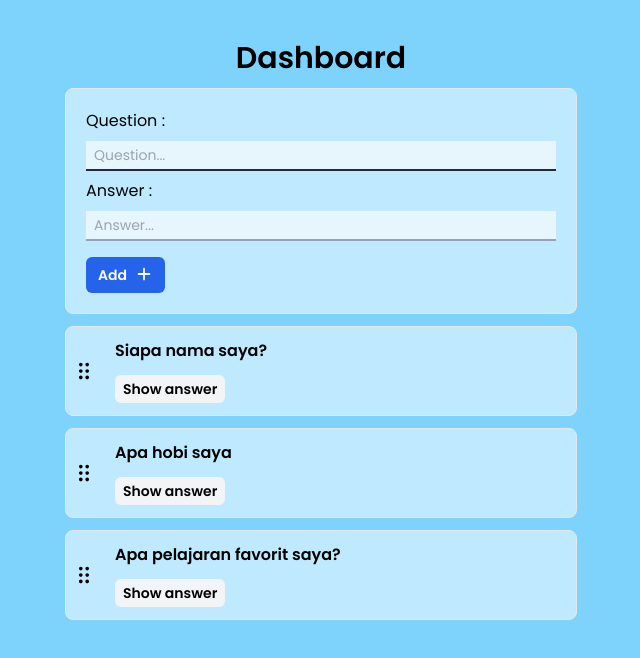
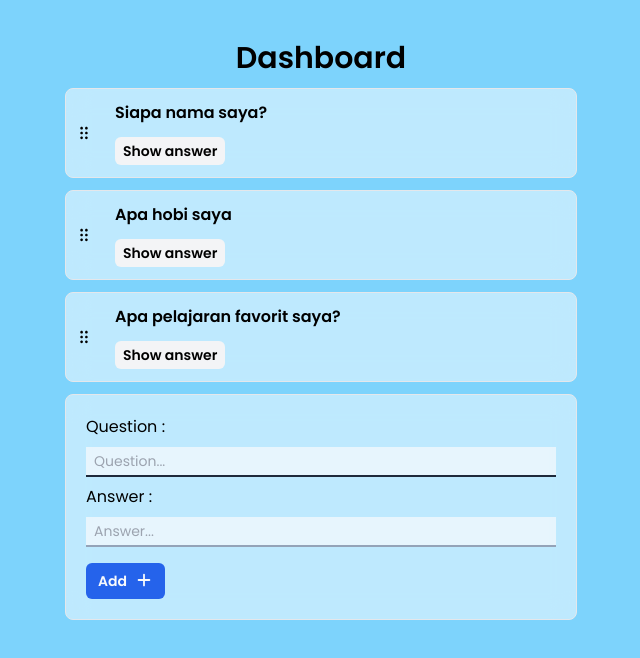
Before and after one commit to farisyahz/faqbocs-tamplate, a Next.js app: page /dashboard in a window 1280 px wide. Both pictures are taken after a click on the button "Add Question". Shown: the top 658 px of the page, without its empty margins (319-959 px from the left). Built offline with nearby package versions, Linux system fonts and the light colour scheme; a web font is replaced by a local one.

Commit message:
keep in shape

```diff
--- a/src/components/SortableItem.tsx
+++ b/src/components/SortableItem.tsx
@@ -14,7 +14,7 @@ export default function SortableItem({id, q, a}:{id:number, q:string, a:string})
   } = useSortable({id:id, data:{qna:{id:id, q:q, a:a}}})
 
   const style = {
-    transform : CSS.Transform.toString(transform),
+    transform : CSS.Translate.toString(transform),
     transition
   }
 
@@ -23,8 +23,8 @@ export default function SortableItem({id, q, a}:{id:number, q:string, a:string})
   return(
     <div ref={setNodeRef} style={style} className="touch-none" {...attributes} {...listeners}>
       <div className="font-poppins w-full bg-white/50 backdrop-blur-md border-[1px] border-gray-200 rounded-lg flex mt-3">
-        <span className="w-10 flex">
-         <RxDragHandleDots2 className="text-2xl m-auto"/>
+        <span className="w-10 flex cursor-grab active:cursor-grabbing">
+         <RxDragHandleDots2 className="text-lg m-auto"/>
         </span>
         <div className="w-full p-3">
           <div className=" font-semibold mb-1">{q}</div>
--- a/src/pages/dashboard.tsx
+++ b/src/pages/dashboard.tsx
@@ -94,17 +94,7 @@ export default function Dashboard(){
     <div className="w-[100vw] h-[100vh] bg-sky-300">
       <div className="sm:max-w-lg w-[95%] mx-auto pt-10">
         <h1 className="font-poppins text-3xl font-semibold text-center">Dashboard</h1>
-        {!addQuestion && <button className="bg-blue-600 mt-5 hover:bg-blue-500 flex justify-center items-center py-2 px-3 w-full font-poppins text-lg font-semibold gap-3 rounded-lg text-slate-50" onClick={() => setAddQuestion(!addQuestion)}>Add Question<HiPlus className="text-2xl" /></button>}
-        {addQuestion && (
-          <form className="w-full p-5 flex font-poppins flex-col backdrop-blur-md bg-white/50 border-[1px] border-gray-200 rounded-lg gap-2 mt-3">
-            <label htmlFor="question">Question : </label>
-            <input type="text" name="question" id="question" className=" px-2 py-1 text-sm border-b-2 border-slate-400 bg-slate-50/70 focus:border-slate-800 outline-none w-full" autoFocus placeholder="Question..." />
-            <label htmlFor="question">Answer : </label>
-            <input type="text" name="answer" id="answer" className=" px-2 py-1 text-sm border-b-2 border-slate-400 bg-slate-50/70 focus:border-slate-800 outline-none w-full" placeholder="Answer..."
-            />
-            <button type="submit" className="bg-blue-600 text-sm text-slate-50 py-2 px-3 rounded-md font-semibold w-fit flex gap-2 mt-2" onClick={() => setAddQuestion(!addQuestion)}>Add <HiPlus className="text-lg"/></button>
-          </form>
-        )}
+
 
         <DndContext
           collisionDetection={closestCenter}
@@ -121,6 +111,18 @@ export default function Dashboard(){
 
         </DndContext>
 
+        {!addQuestion && <button className="bg-blue-600 mt-5 hover:bg-blue-500 flex justify-center items-center py-2 px-3 w-full font-poppins text-lg font-semibold gap-3 rounded-lg text-slate-50" onClick={() => setAddQuestion(!addQuestion)}>Add Question<HiPlus className="text-2xl" /></button>}
+        {addQuestion && (
+          <form className="w-full p-5 flex font-poppins flex-col backdrop-blur-md bg-white/50 border-[1px] border-gray-200 rounded-lg gap-2 mt-3">
+            <label htmlFor="question">Question : </label>
+            <input type="text" name="question" id="question" className=" px-2 py-1 text-sm border-b-2 border-slate-400 bg-slate-50/70 focus:border-slate-800 outline-none w-full" autoFocus placeholder="Question..." />
+            <label htmlFor="question">Answer : </label>
+            <input type="text" name="answer" id="answer" className=" px-2 py-1 text-sm border-b-2 border-slate-400 bg-slate-50/70 focus:border-slate-800 outline-none w-full" placeholder="Answer..."
+            />
+            <button type="submit" className="bg-blue-600 text-sm text-slate-50 py-2 px-3 rounded-md font-semibold w-fit flex gap-2 mt-2" onClick={() => setAddQuestion(!addQuestion)}>Add <HiPlus className="text-lg"/></button>
+          </form>
+        )}
+
       </div>
     </div>
 
```
